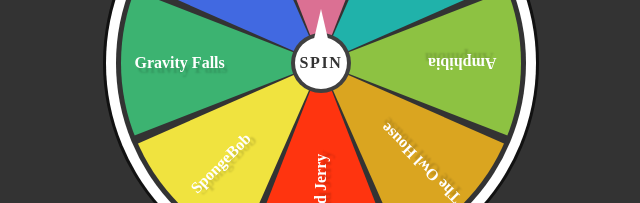
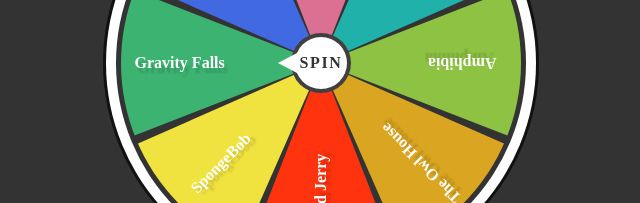
Before and after one commit to theomorphic/Beet-Wheel, a plain HTML site: page index.html in a window 1280 px wide. Shown: the part 337-540 px from the top of the page, 319-959 px from the left. Drawn offline with Linux system fonts and the light colour scheme.

Commit message:
feat: add new design

```diff
--- a/css/style.scss
+++ b/css/style.scss
@@ -43,11 +43,12 @@
 .spin__btn::before{
 	content: "";
 	position: absolute;
-	top: -28px;
+	left: -17px;
 	width: 20px;
 	height: 30px;
 	background-color: #fff;
-	clip-path: polygon(50% 0%, 15% 100%, 85% 100%);
+	clip-path: polygon(100% 15%, 0 50%, 100% 85%);
+
 }
 
 .wheel{
```
Also changed, not shown: css/style.css, 1 other file.
